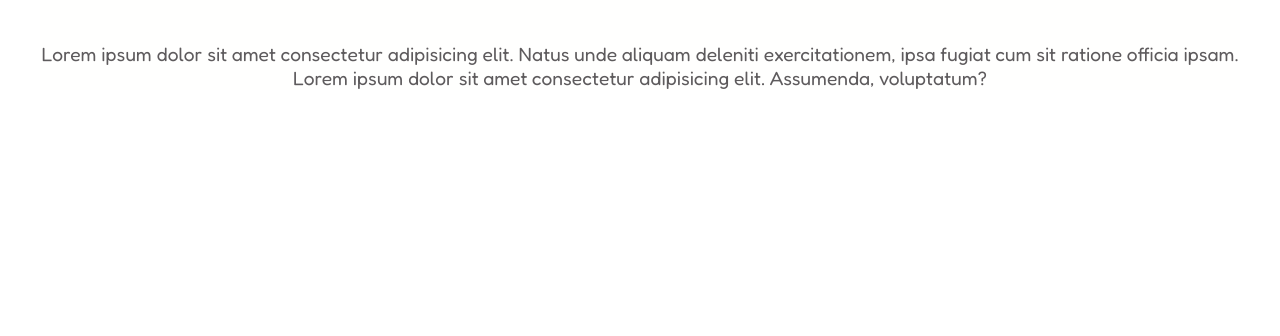
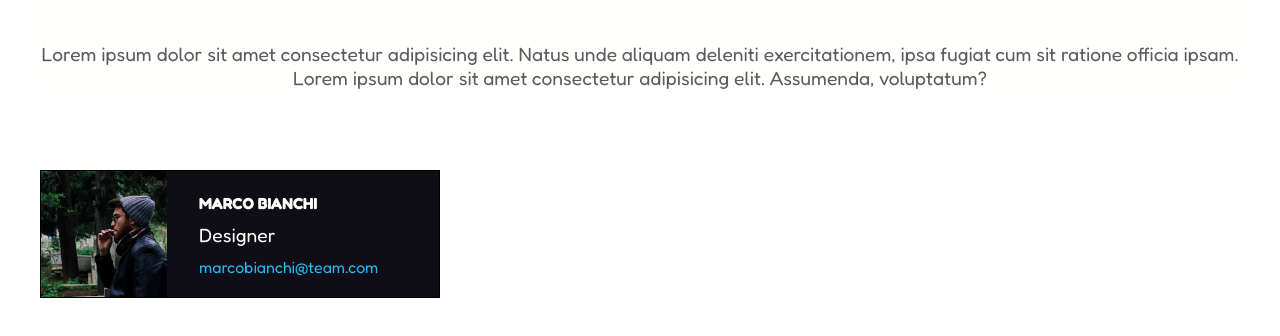
Before and after one commit to AlessandroPagliuca/html-css-float-cards, a plain HTML site: page index.html in a window 1280 px wide. Shown: the part 144-480 px from the top of the page. Drawn offline with Linux system fonts and the light colour scheme.

Commit message:
Created first crewmate card

```diff
--- a/css/style.css
+++ b/css/style.css
@@ -12,11 +12,15 @@
     --box-card: #0f0e17;
     --name-crewmate: #fffffa;
     --bgwhite: #fffffe;
+    --email: #26b8ef;
 }
 h1{
     font-size: 3rem;
     color: var(--title);
     padding-bottom: 4rem;
+}
+h4{
+    color: var(--name-crewmate);
 }
 p{
     font-size: 1.2rem;
@@ -47,5 +51,42 @@ p{
     text-align: center;
     padding-top: 4rem;
 }
+/* /header */
 
-/* /header */
+/* cards-box */
+.col{
+    width: calc(100% / 3);
+    float: left;
+}
+.box-card{
+    margin-top: 5rem;
+    height: 8rem;
+    border: 1px solid black;
+    float: left;
+    background-color: var(--box-card);
+}
+.photo-card{
+    height: 100%;
+    object-fit: cover;
+    float: left;
+    padding-right: 1rem;
+    opacity: 0.9;
+
+
+
+}
+.crewmate{
+    float: left;
+    padding: 1rem 0rem 0rem 1rem;
+    line-height: 2rem;
+}
+.name-crew-mate{
+    color:var(--name-crewmate)
+}
+
+.email{
+    text-decoration:none;
+    color: var(--email);
+}
+
+/* cards-box */
--- a/index.html
+++ b/index.html
@@ -16,6 +16,22 @@
                 <p>Lorem ipsum dolor sit amet consectetur adipisicing elit. Natus unde aliquam deleniti exercitationem, ipsa fugiat cum sit ratione officia ipsam. Lorem ipsum dolor sit amet consectetur adipisicing elit. Assumenda, voluptatum? </p>
             </div>
         </header>
+        <main>
+            <div class=" ">
+                <div class=" col box-card">
+                    <img class=" photo-card" src="./img/male1.png" alt="">
+                    <div class="crewmate">
+                         <h4>MARCO BIANCHI</h4>
+                         <p class="name-crew-mate">Designer</p>
+                         <a class="email" href="marcobianchi@team.com">marcobianchi@team.com</a>
+                    </div>
+                </div>
+
+
+
+            </div>
+
+        </main>
     </div>
 
 </body>
```
